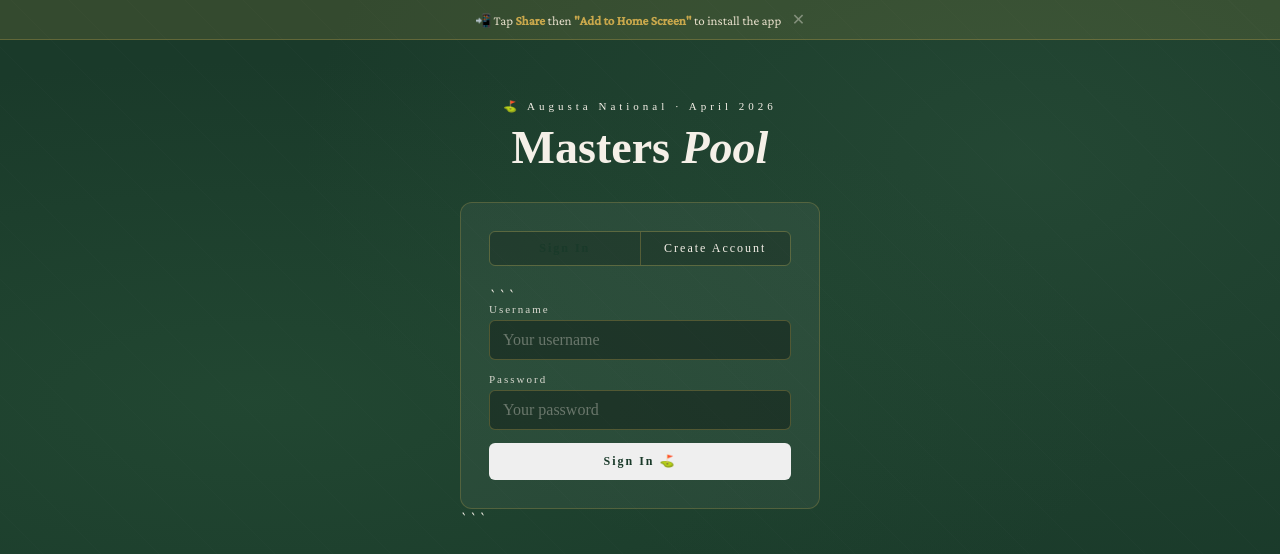
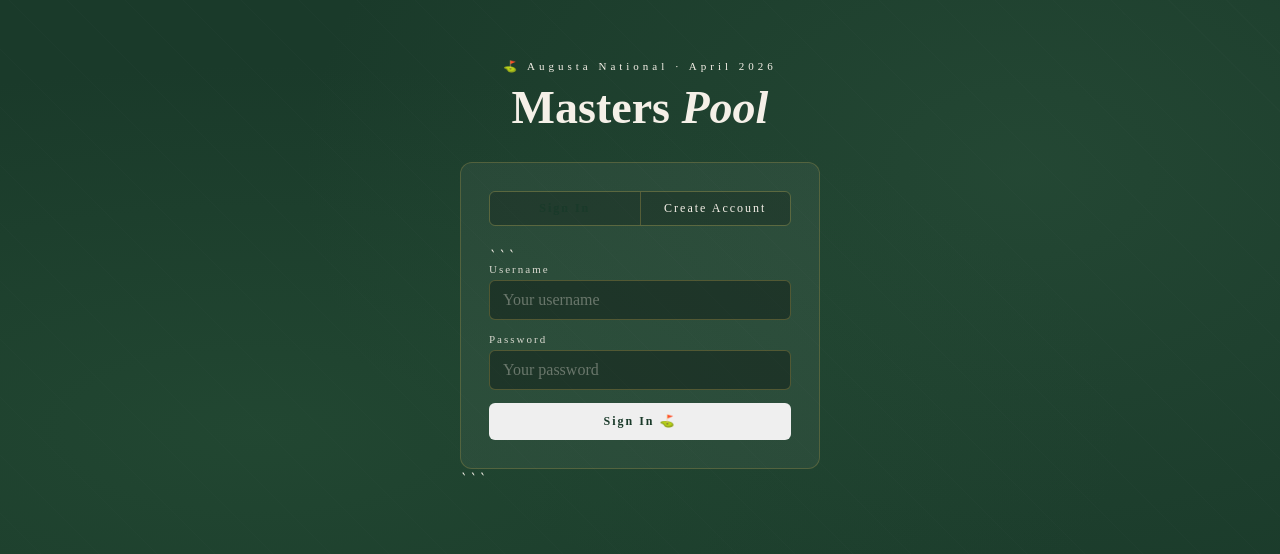
Before and after one commit to nbelaskas/Masters-pool, a plain HTML site: page index.html in a window 1280 px wide. Drawn offline with nearby package versions, Linux system fonts and the light colour scheme; a web font is replaced by a local one.

Commit message:
Update index.html

```diff
--- a/index.html
+++ b/index.html
@@ -160,10 +160,6 @@
 
 <!-- ══ AUTH SCREEN ══ -->
 
-<div id="install-banner" style="display:none;background:rgba(201,168,76,.15);border-bottom:1px solid rgba(201,168,76,.3);padding:10px 16px;text-align:center;font-size:13px;color:var(--cd);">
-  📲 Tap <strong style="color:var(--go);">Share</strong> then <strong style="color:var(--go);">"Add to Home Screen"</strong> to install the app
-  <button onclick="document.getElementById('install-banner').style.display='none'" style="-webkit-appearance:none;background:none;border:none;color:rgba(245,240,232,.4);font-size:16px;margin-left:8px;cursor:pointer;">✕</button>
-</div>
 <div id="auth-screen">
   <div class="auth-wrap">
     <div class="auth-logo">
@@ -1082,11 +1078,6 @@
 // ══════════════════════════════════════
 //  INIT — check session, then launch
 // ══════════════════════════════════════
-// Show install banner if not already installed as PWA
-if(!window.navigator.standalone && !window.matchMedia('(display-mode: standalone)').matches){
-  document.getElementById('install-banner').style.display='block';
-}
-
 (async function init(){
   const saved=localStorage.getItem('mp26_user');
   if(saved){
```
